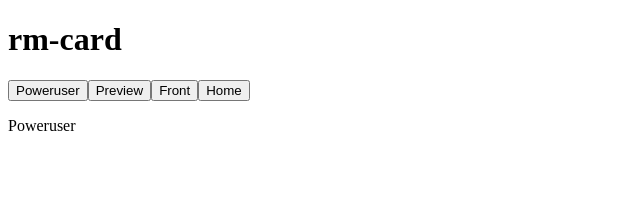
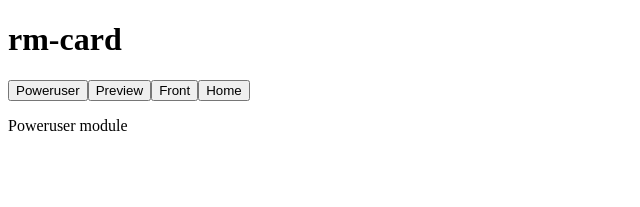
Before and after one commit to Yexan/angular-lazyloaded-test, an Angular app: page /poweruser in a window 1280 px wide. Shown: the top 207 px of the page, without its empty margins (0-640 px from the left). Built offline with nearby package versions, Linux system fonts and the light colour scheme.

Commit message:
try to use root url for front module

```diff
--- a/src/app/app-routing.module.ts
+++ b/src/app/app-routing.module.ts
@@ -3,7 +3,7 @@ import { RouterModule, Routes } from '@angular/router';
 
 const routes: Routes = [
   {
-    path: 'front',
+    path: '',
     loadChildren: () => import('./front/front.module').then(m => m.FrontModule)
   },
   {
@@ -16,7 +16,7 @@ const routes: Routes = [
   },
   {
     path: '**',
-    redirectTo: 'front',
+    redirectTo: '',
     pathMatch: 'full'
   }
 ];
--- a/src/app/app.component.html
+++ b/src/app/app.component.html
@@ -4,7 +4,7 @@
 
 <button type="button" routerLink="/poweruser">Poweruser</button>
 <button type="button" routerLink="/preview">Preview</button>
-<button type="button" routerLink="/front">Front</button>
+<button type="button" routerLink="/">Front</button>
 <button type="button" routerLink="">Home</button>
 
 <router-outlet></router-outlet>
--- a/src/app/front/front.component.html
+++ b/src/app/front/front.component.html
@@ -1 +1 @@
-<p>{{ productName }}</p>
+<p>{{ productName }} module</p>
--- a/src/app/poweruser/poweruser.component.html
+++ b/src/app/poweruser/poweruser.component.html
@@ -1 +1 @@
-<p>{{ productName }}</p>
+<p>{{ productName }} module</p>
```
